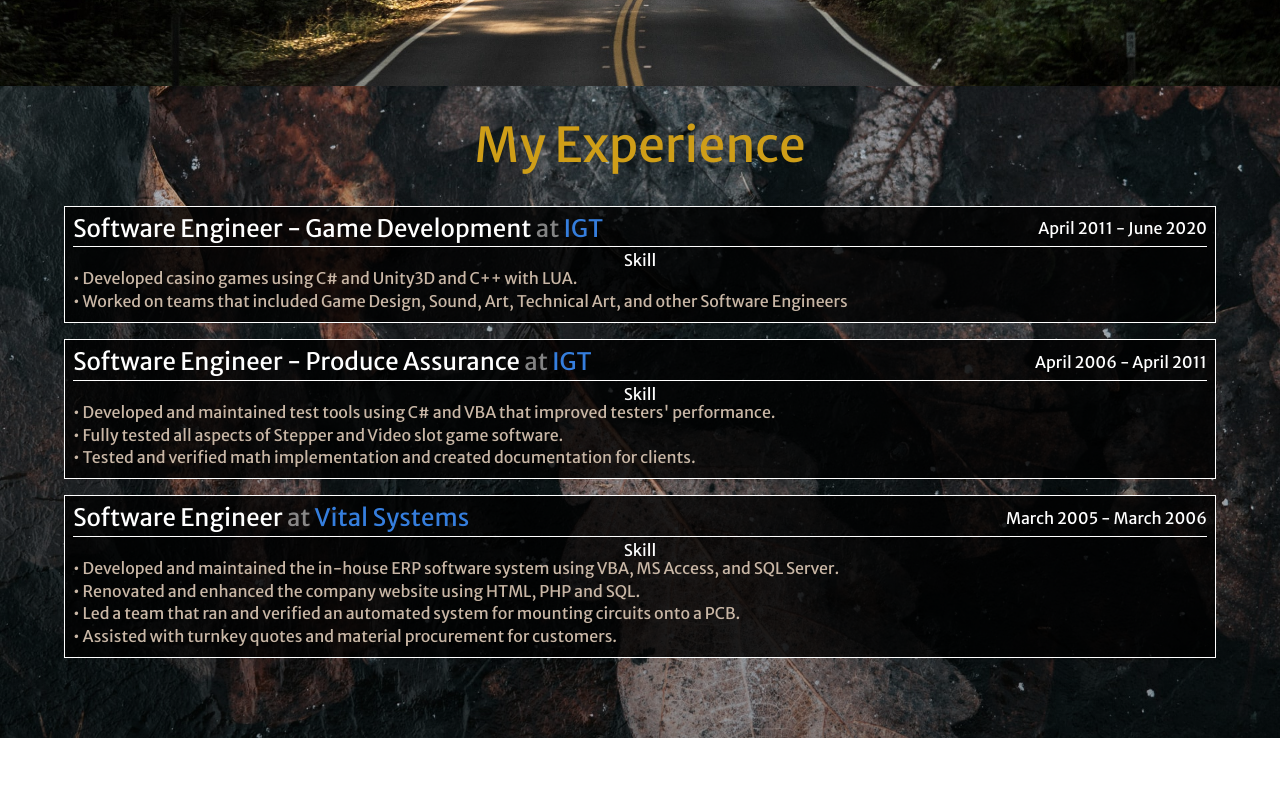
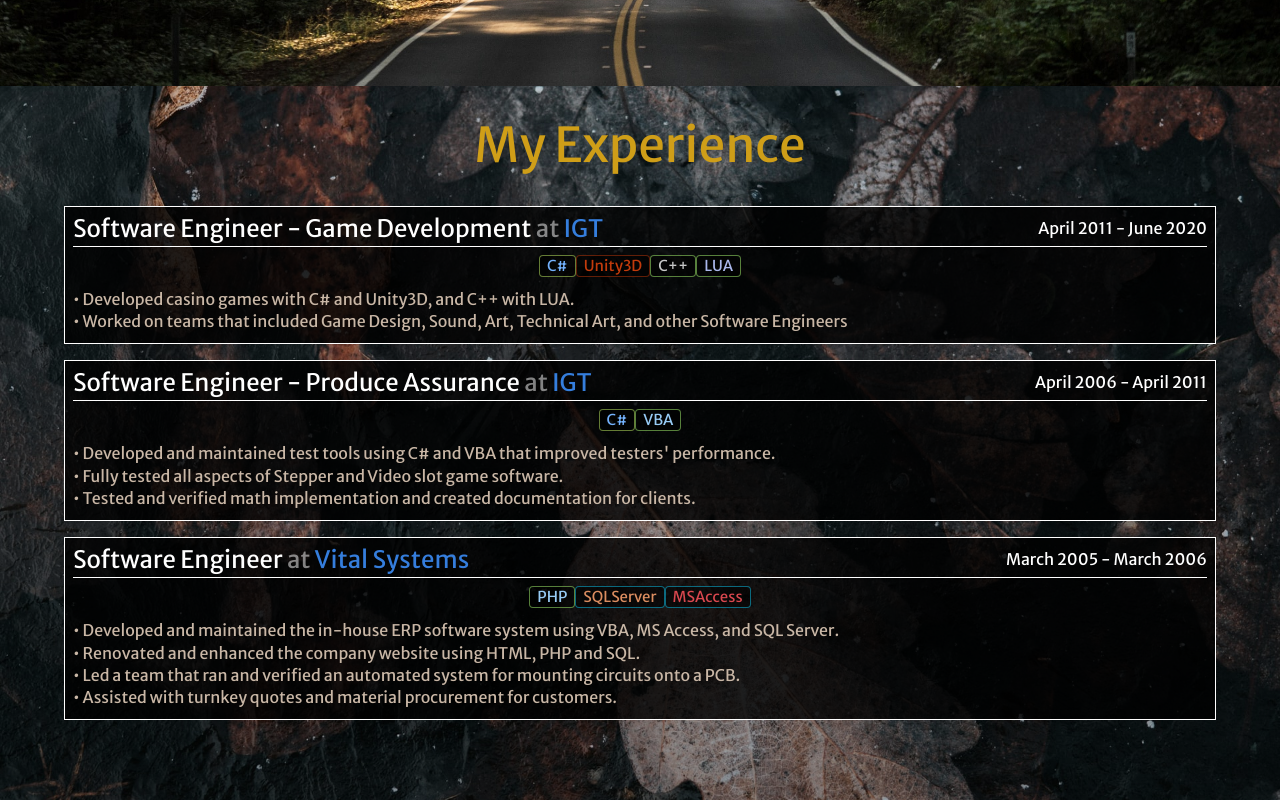
Before and after one commit to gsvasile/gabrielsvasile.com, a React (Create React App) app: page / in a window 1280 px wide. Shown: the part 714-1514 px from the top of the page. Before the commit the page ends 1452 px from the top, so only its background shows below. Built offline with nearby package versions, Linux system fonts and the light colour scheme.

Commit message:
Added skill items to make it easier for people to see skills used

```diff
--- a/src/components/sections/experience/ExperienceCard.jsx
+++ b/src/components/sections/experience/ExperienceCard.jsx
@@ -1,4 +1,5 @@
 import React from 'react';
+import SkillList from '../../skilllist/SkillList';
 import './ExperienceCard.css';
 
 const ExperienceCard = (
@@ -16,6 +17,8 @@ const ExperienceCard = (
     // Only include a subtitle if it exists.
     const subTitlePart = (subTitle) ? <span className='wide-only'> - {subTitle}</span> : <span />;
 
+    console.log('skills : ', skills);
+
     // It is assumed the experience will come through as an object with just
     // experience description. Build an array to map to list in the card later.
     const getExperienceDescription = (experience) => {
@@ -30,7 +33,7 @@ const ExperienceCard = (
 
     return (
         <article className='bg-black-80 ba white pa2 mb3'>
-            <header className='cardHead flex justify-between white items-center bb fw7 pb1'>
+            <header className='cardHead flex justify-between items-center bb fw7 pb1'>
                 <div className='f3'>
                     {title} {subTitlePart}
                     <span className='o-50'> at</span>
@@ -46,9 +49,9 @@ const ExperienceCard = (
                 <div>{dates}</div>
             </header>
             <div className='flex flex-column pt1'>
-                <div>
-                    Skill
-                </div>
+                <SkillList
+                    skillItems={skills}
+                />
                 <div className='db'>
                     {experienceToList.map((point, index) => (
                         <span
--- a/src/components/sections/experience/ExperienceList.jsx
+++ b/src/components/sections/experience/ExperienceList.jsx
@@ -11,8 +11,8 @@ const ExperienceList = () => {
             company: 'IGT',
             link: 'https://igt.com/',
             dates: 'April 2011 - June 2020',
-            skills: ['C#', 'C++', 'lua', 'Unity3D'],
-            bullet1: '• Developed casino games using C# and Unity3D and C++ with LUA.',
+            skills: ['C#', 'Unity3D', 'C++', 'LUA'],
+            bullet1: '• Developed casino games with C# and Unity3D, and C++ with LUA.',
             bullet2: '• Worked on teams that included Game Design, Sound, Art, Technical Art, and other Software Engineers'
         },
         {
@@ -21,7 +21,7 @@ const ExperienceList = () => {
             subTitle: 'Produce Assurance',
             company: 'IGT',
             link: 'https://igt.com/',
-            skills: ['C#', 'VBA', 'MS Excel'],
+            skills: ['C#', 'VBA'],
             dates: 'April 2006 - April 2011',
             bullet1: '• Developed and maintained test tools using C# and VBA that improved testers\' performance.',
             bullet2: '• Fully tested all aspects of Stepper and Video slot game software.',
@@ -33,7 +33,7 @@ const ExperienceList = () => {
             company: 'Vital Systems',
             link: 'https://vitalsystems.com/',
             dates: 'March 2005 - March 2006',
-            skills: ['PHP', 'SQL', 'MS Access'],
+            skills: ['PHP', 'SQLServer', 'MSAccess'],
             bullet1: '• Developed and maintained the in-house ERP software system using VBA, MS Access, and SQL Server.',
             bullet2: '• Renovated and enhanced the company website using HTML, PHP and SQL.',
             bullet3: '• Led a team that ran and verified an automated system for mounting circuits onto a PCB.',
--- /dev/null
+++ b/src/components/skilllist/SkillList.css
@@ -0,0 +1,123 @@
+/* .skillItem {
+    color: ${props => colors[props.tag] && colors[props.tag].color};
+  background: rgba(0,0,0,0.50);
+  border-color: ${props => colors[props.tag] && colors[props.tag].border};
+  display: inline-block;
+  line-height: 20px;
+  height: 22px;
+  padding: 0 7px;
+  border-radius: 4px;
+  border-style: solid;
+  border-width: 1px;
+  font-size: 12px;
+  white-space: nowrap;
+  margin-bottom: 5px;
+} */
+
+.skillItem {
+  display: inline-block;
+  background: rgba(0, 0, 0, 0.5);
+  line-height: 20px;
+  height: 22px;
+  font-size: 15px;
+  border-radius: 4px;
+  border-style: solid;
+  border-width: 1px;
+  white-space: nowrap;
+  padding: 0 7px;
+  margin-bottom: 5px;
+}
+
+/* Languages */
+.CSharp {
+  color: rgb(116, 178, 253);
+  border-color: rgba(200, 245, 105, 0.5);
+}
+
+.CPlusPlus {
+  color: rgb(200, 201, 201);
+  border-color: rgba(171, 253, 116, 0.5);
+}
+
+.LUA {
+  color: rgb(171, 184, 236);
+  border-color: rgba(171, 253, 116, 0.5);
+}
+
+.JavaScript {
+  color: rgb(247, 223, 30);
+  border-color: rgba(171, 253, 116, 0.5);
+}
+
+.Docker {
+  color: rgb(56, 170, 255);
+  border-color: rgba(56, 170, 255, 0.5);
+}
+
+.Python {
+  color: rgb(125, 188, 241);
+  border-color: rgba(171, 253, 116, 0.5);
+}
+
+.VBA {
+  color: rgb(151, 203, 245);
+  border-color: rgba(171, 253, 116, 0.5);
+}
+
+.PHP {
+  color: rgb(151, 203, 245);
+  border-color: rgba(171, 253, 116, 0.5);
+}
+
+/* Libraries */
+.ES6 {
+  color: rgb(247, 223, 30);
+  border-color: rgba(247, 223, 30, 0.5);
+}
+
+.React {
+  color: rgb(97, 218, 251);
+  border-color: rgba(247, 223, 30, 0.5);
+}
+
+.Tachyons {
+  color: rgb(255, 152, 187);
+  border-color: rgba(247, 223, 30, 0.5);
+}
+
+.Redux {
+  color: rgb(188, 144, 255);
+  border-color: rgba(188, 144, 255, 0.5);
+}
+
+.Node.js {
+  color: rgb(102, 210, 100);
+  border-color: rgba(102, 210, 100, 0.5);
+}
+
+/* Databases */
+.PostgreSQL {
+  color: rgb(220, 141, 116);
+  border-color: rgba(15, 203, 245, 0.5);
+}
+
+.MySQL {
+  color: rgb(202, 125, 102);
+  border-color: rgba(15, 203, 245, 0.5);
+}
+
+.SQLServer {
+  color: rgb(219, 141, 96);
+  border-color: rgba(15, 203, 245, 0.5);
+}
+
+.MSAccess {
+  color: rgb(218, 72, 79);
+  border-color: rgba(15, 203, 245, 0.5);
+}
+
+/* Game Engines */
+.Unity3D {
+  color: rgb(194, 59, 12);
+  border-color: rgba(194, 59, 12, 0.5);
+}
--- a/src/components/skilllist/SkillList.jsx
+++ b/src/components/skilllist/SkillList.jsx
@@ -1,12 +1,38 @@
 import React from 'react';
+import './SkillList.css';
 
-const SkillList = () => {
-    const skillList = [
+const SkillList = ({ skillItems }) => {
 
-    ];
+    console.log('skillItems (inside SkillList) : ', skillItems);
+
+    const skillItemsForCss = skillItems.map(skillItem => {
+        let skillItemForCss = '';
+        switch (skillItem) {
+            case 'C++':
+                skillItemForCss = 'CPlusPlus';
+                break;
+            case 'C#':
+                skillItemForCss = 'CSharp';
+                break;
+            default:
+                skillItemForCss = skillItem;
+                break;
+        }
+        skillItemForCss = 'skillItem ' + skillItemForCss;
+        return skillItemForCss;
+    });
 
     return (
-
+        <div className='skillItems flex flex-wrap justify-center items-center mb2 mt1'>
+            {skillItems.map((skillItem, index) => (
+                <div
+                    key={skillItem}
+                    className={skillItemsForCss[index]}
+                >
+                    {skillItem}
+                </div>
+            ))}
+        </div>
     );
 }
 
```
